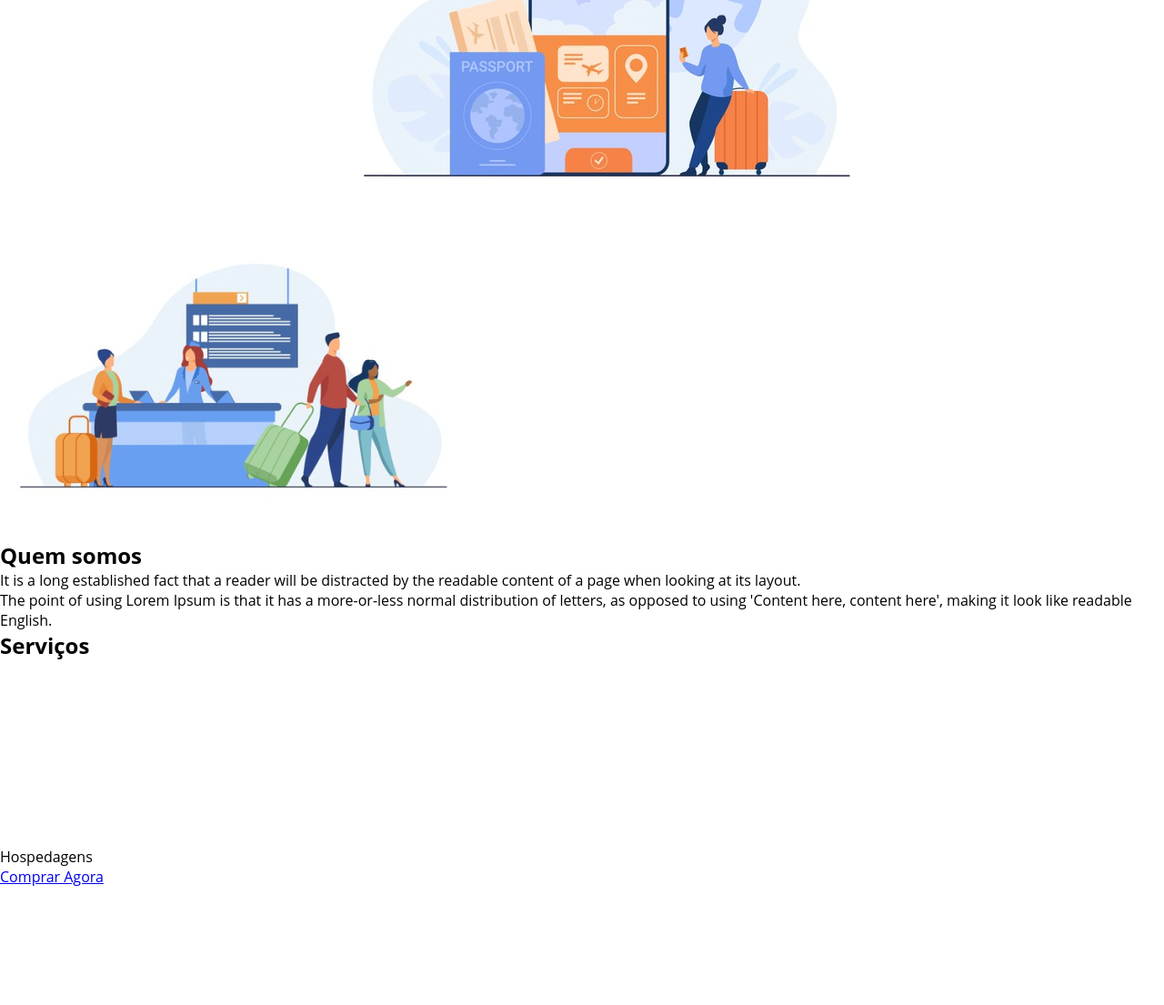
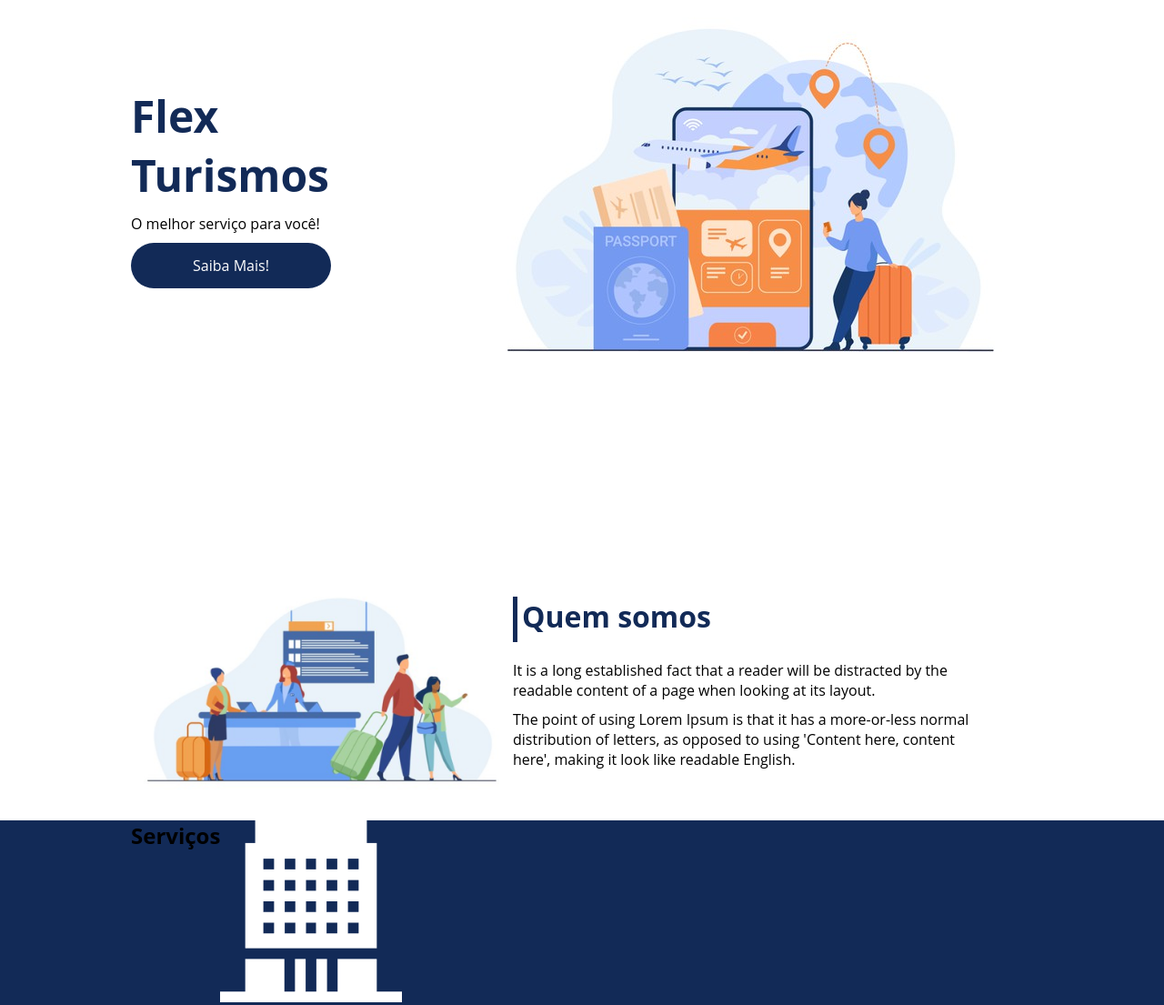
Before and after one commit to AlexandreArmelline/projeto-flexbox-dio, a plain HTML site: page flex-projeto/index.html in a window 1280 px wide. Shown: the part 289-1394 px from the top of the page at 91% size. Drawn offline with Linux system fonts and the light colour scheme.

Commit message:
organização layout

```diff
--- a/flex-projeto/index.html
+++ b/flex-projeto/index.html
@@ -1,15 +1,19 @@
 <!DOCTYPE html>
 <html lang="pt-br">
+
 <head>
     <meta charset="UTF-8">
     <meta name="viewport" content="width=device-width, initial-scale=1.0">
     <title>Flex Turismos</title>
     <link rel="stylesheet" href="./style.css">
 </head>
+
 <body>
     <header>
         <div class="flex-container menu">
-            <div><h1>FlexTurismos</h1></div>
+            <div>
+                <h1>FlexTurismos</h1>
+            </div>
             <ul class="list-itens">
                 <li><a href="#quem-somos">Quem Somos</a></li>
                 <li><a href="#servicos">Serviços</a></li>
@@ -18,8 +22,8 @@
         </div>
     </header>
 
-    <div class="flex-container">
-        <div>
+    <div class="flex-container apresentacao">
+        <div class="texto-apresentacao">
             <h1>Flex <br>Turismos</h1>
             <p>O melhor serviço para você!</p>
             <a href="">Saiba Mais!</a>
@@ -30,24 +34,27 @@
         </div>
     </div>
 
+    <div class="flex-container" id="quem-somos">
         <div>
+            <h2>Quem somos</h2>
+            <p>It is a long established fact that a reader will be distracted by the readable content of a page when
+                looking at its layout. </p>
+            <p>The point of using Lorem Ipsum is that it has a more-or-less normal distribution of letters, as opposed
+                to using 'Content here, content here', making it look like readable English.</p>
+        </div>
+
         <div>
             <img src="./images/1-quem-somos.png" alt="balcão de atendimento">
         </div>
-
-        <div>
-            <h2>Quem somos</h2>
-            <p>It is a long established fact that a reader will be distracted by the readable content of a page when looking at its layout. </p>
-            <p>The point of using Lorem Ipsum is that it has a more-or-less normal distribution of letters, as opposed to using 'Content here, content here', making it look like readable English.</p>
-        </div>
     </div>
 
-    <div>
+    <div class="container-externo">
+        <div class="flex-container" id="servicos">
             <div>
                 <h2>Serviços</h2>
             </div>
 
-        <div>
+            <div class="list-servicos">
                 <div>
                     <div><img src="./images/icon-2.png" alt="hospedagens"></div>
                     <p>Hospedagens</p>
@@ -112,4 +119,5 @@
             <p>Desenvolvido por: Seu nome aqui dev</p>
         </footer>
 </body>
+
 </html>
--- a/flex-projeto/style.css
+++ b/flex-projeto/style.css
@@ -13,6 +13,11 @@ ul{
 
 ul li a{
         text-decoration: none;
+}
+
+div img{
+    display: block;
+    width: 100%;
 }
 
 .flex-container{
@@ -34,8 +39,9 @@ header{
 header .list-itens{
     display: flex;
     max-width: 260px;
-    width: 100px;
+    width: 100%;
     justify-content: space-between;
+    align-items: center;
 }
 
 .list-itens li a{
@@ -45,3 +51,71 @@ header .list-itens{
 header .menu{
     justify-content: space-between;
 }
+
+.apresentacao{
+    height: 100vh;
+    align-items: center;
+    justify-content: space-between;
+}
+
+.apresentacao .texto-apresentacao{
+    min-height: 200px;
+}
+
+.texto-apresentacao h1{
+    color: #122a57;
+    font-size: 48px;
+    margin-bottom: 10px;
+}
+
+.texto-apresentacao a{
+    background-color: #122a57;
+    color: #fff;
+    text-align: center;
+    border-radius: 30px;
+    width: 220px;
+    display: block;
+    text-decoration: none;
+    height: 50px;
+    line-height: 50px;
+    margin-top: 10px;
+    margin-bottom: 10px;
+}
+
+#quem-somos{
+    flex-direction: row-reverse;
+    align-items: center;
+    justify-content: space-between;
+}
+
+#quem-somos h2{
+    font-size: 32px;
+    color: #122a57;
+    display: flex;
+    margin-bottom: 20px;
+}
+
+#quem-somos h2::before{
+    content: "";
+    height: 50px;
+    width: 5px;
+    margin-right: 5px;
+    background-color: #122a57;
+    position: relative;
+
+}
+
+#quem-somos p{
+    margin-bottom: 10px;
+    width: 90%;
+}
+
+#quem-somos img{
+    min-width: 420px;
+
+}
+
+.container-externo{
+    background-color: #122a57;
+    width: 100%;
+}
```
Lines whose indentation alone changed are shown as unchanged.
